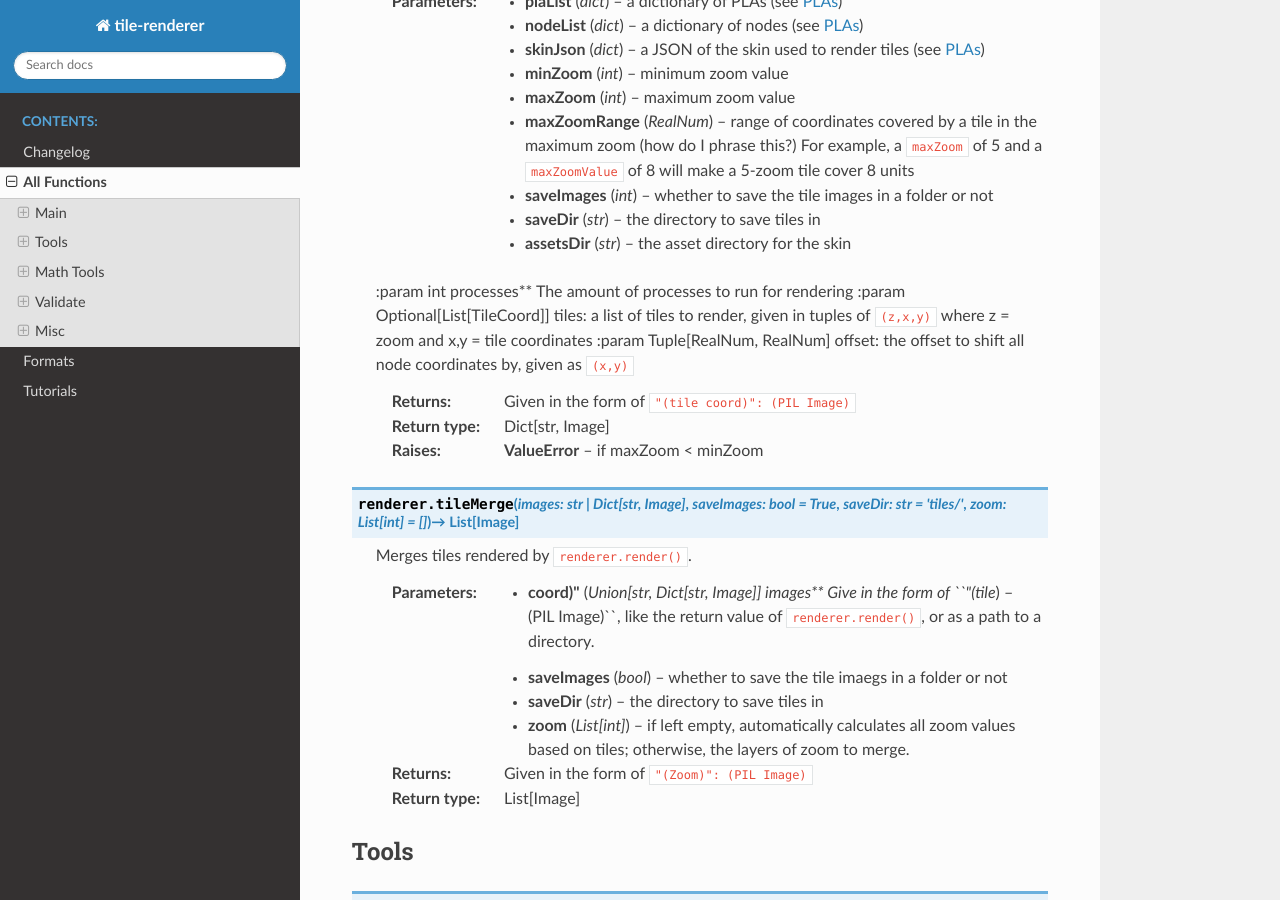
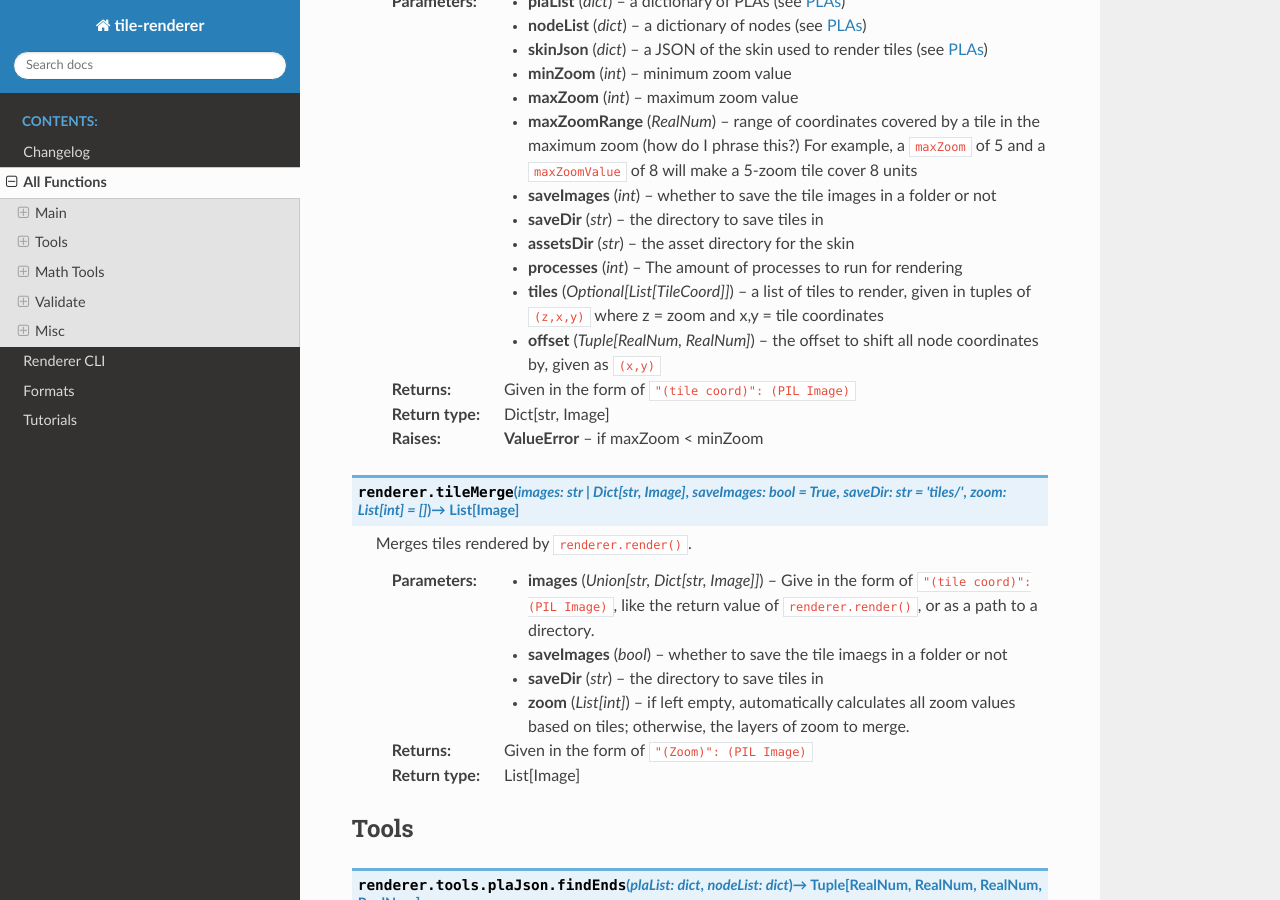
Before and after one commit to MRT-Map/tile-renderer, a Sphinx documentation site: the page built from docs/functions.rst, in a window 1280 px wide and 900 px high, scrolled down 673 px. Built offline with Sphinx 7.4.7 and the Read the Docs theme 2.0.0, drawn with Linux system fonts in a browser that asks for light colours; some of the changed text lies outside the part shown.

Commit message:
v1.3.1: cli docs

```diff
--- a/docs/conf.py
+++ b/docs/conf.py
@@ -30,7 +30,8 @@
 # extensions coming with Sphinx (named 'sphinx.ext.*') or your custom
 # ones.
 extensions = [
-    "sphinx_rtd_theme"
+    "sphinx_rtd_theme",
+    "sphinxcontrib.programoutput"
 ]
 
 # Add any paths that contain templates here, relative to this directory.
--- a/docs/functions.rst
+++ b/docs/functions.rst
@@ -31,7 +31,7 @@
    :param int saveImages: whether to save the tile images in a folder or not
    :param str saveDir: the directory to save tiles in
    :param str assetsDir: the asset directory for the skin
-   :param int processes** The amount of processes to run for rendering
+   :param int processes: The amount of processes to run for rendering
    :param Optional[List[TileCoord]] tiles: a list of tiles to render, given in tuples of ``(z,x,y)`` where z = zoom and x,y = tile coordinates
    :param Tuple[RealNum, RealNum] offset: the offset to shift all node coordinates by, given as ``(x,y)``
 
@@ -44,7 +44,7 @@
 
    Merges tiles rendered by ``renderer.render()``.
 
-   :param Union[str, Dict[str, Image]] images** Give in the form of ``"(tile coord)": (PIL Image)``, like the return value of ``renderer.render()``, or as a path to a directory.
+   :param Union[str, Dict[str, Image]] images: Give in the form of ``"(tile coord)": (PIL Image)``, like the return value of ``renderer.render()``, or as a path to a directory.
    :param bool saveImages: whether to save the tile imaegs in a folder or not
    :param str saveDir: the directory to save tiles in
    :param List[int] zoom: if left empty, automatically calculates all zoom values based on tiles; otherwise, the layers of zoom to merge.
@@ -98,7 +98,7 @@
 
    Converts GeoJson to PLA and Node JSONs.
 
-   :param dict geoJson** a GeoJson dictionary
+   :param dict geoJson: a GeoJson dictionary
 
    :returns: Given in ``plaJson, nodeJson``
    :rtype: Tuple[dict, dict]
@@ -129,7 +129,7 @@
 
    Generates tile coordinates from list of regular coordinates using ``renderer.tools.coordToTiles()``. Mainly for rendering whole PLAs.
 
-   :param List[Coord] coords** of coordinates in tuples of ``(x,y)``
+   :param List[Coord] coords: of coordinates in tuples of ``(x,y)``
    :param int minZoom: minimum zoom value
    :param int maxZoom: maximum zoom value
    :param RealNum maxZoomRange: range of coordinates covered by a tile in the maximum zoom (how do I phrase this?) For example, a ``maxZoom`` of 5 and a ``maxZoomValue`` of 8 will make a 5-zoom tile cover 8 units
--- a/docs/index.rst
+++ b/docs/index.rst
@@ -9,5 +9,6 @@
 
    changelog
    functions
+   cli
    formats
    tutorials
```
Also changed, not shown: docs/cli.rst (added, +42 -0 lines).
